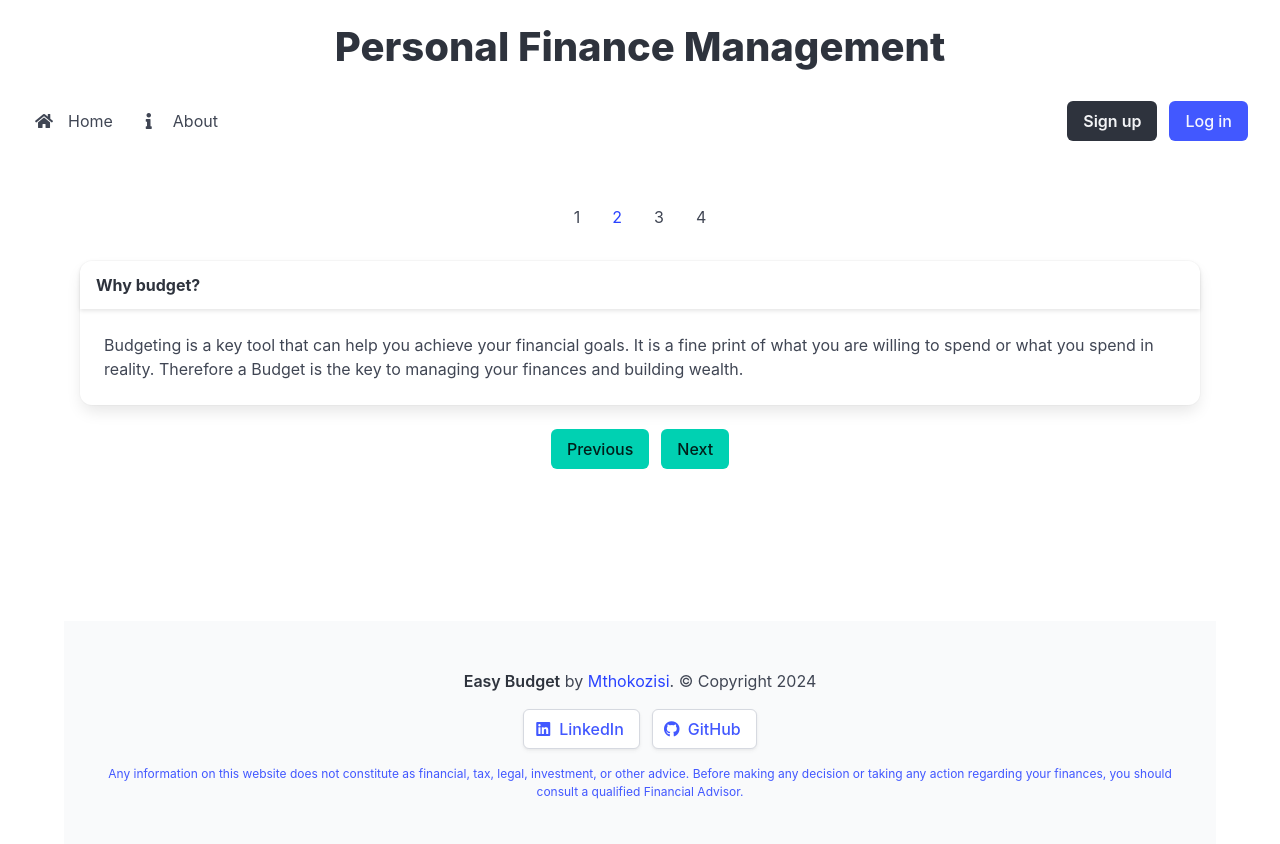
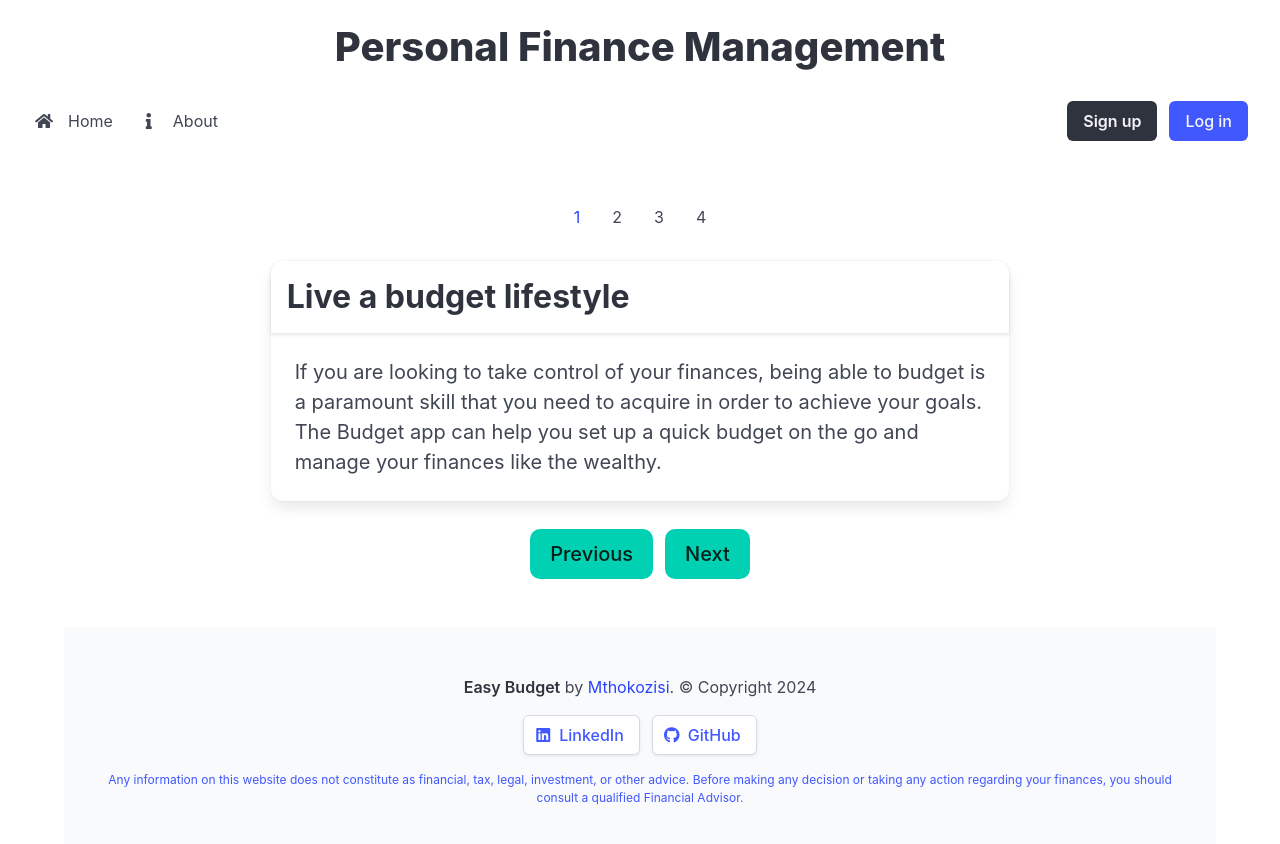
Before and after one commit to MthoMSY/bapp, a React (Vite) app: page / in a window 1280 px wide. Shown: the top 844 px of the page. Built offline with nearby package versions, Linux system fonts and the light colour scheme; no server answers.

Commit message:
update home page

```diff
--- a/src/components/Home.tsx
+++ b/src/components/Home.tsx
@@ -28,10 +28,10 @@ export const Home = () => {
   useEffect(() => {
     const interval = setInterval(() => {
       setActiveIndex((prevIndex) => (prevIndex + 1) % cards.length);
-    }, 5000); // Change slide every 5 seconds
+    }, 10000); // Change slide every 10 seconds
 
     return () => clearInterval(interval);
-  }, []);
+  }, [cards.length]);
 
   return (
     <section className="section">
@@ -45,23 +45,27 @@ export const Home = () => {
             ))}
           </ul>
         </div>
-          <div className="card">
-            <header className="card-header">
-              <p className="card-header-title">{cards[activeIndex].title}</p>
-            </header>
-            <div className="card-content">
-              <div className="content">{cards[activeIndex].content}</div>
+        <div className="columns is-centered">
+          <div className="column is-8">
+            <div className="card is-large">
+              <header className="card-header">
+                <p className="card-header-title is-size-3">{cards[activeIndex].title}</p>
+              </header>
+              <div className="card-content">
+                <div className="content is-size-5">{cards[activeIndex].content}</div>
+              </div>
             </div>
           </div>
+        </div>
         <div className="buttons is-centered mt-4">
           <button
-            className="button is-primary"
+            className="button is-primary is-medium"
             onClick={() => setActiveIndex((prevIndex) => (prevIndex - 1 + cards.length) % cards.length)}
           >
             Previous
           </button>
           <button
-            className="button is-primary"
+            className="button is-primary is-medium"
             onClick={() => setActiveIndex((prevIndex) => (prevIndex + 1) % cards.length)}
           >
             Next
```
